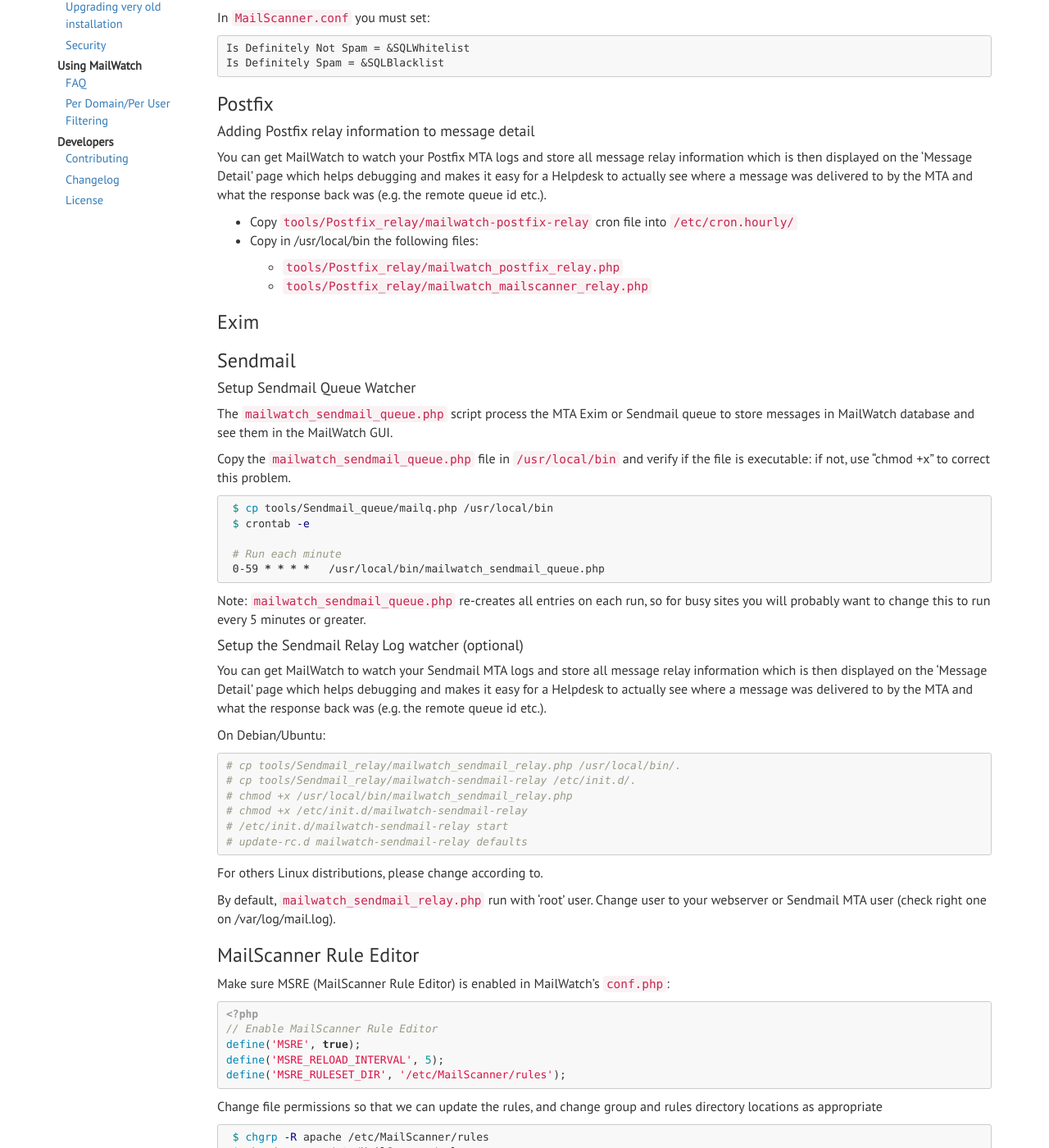
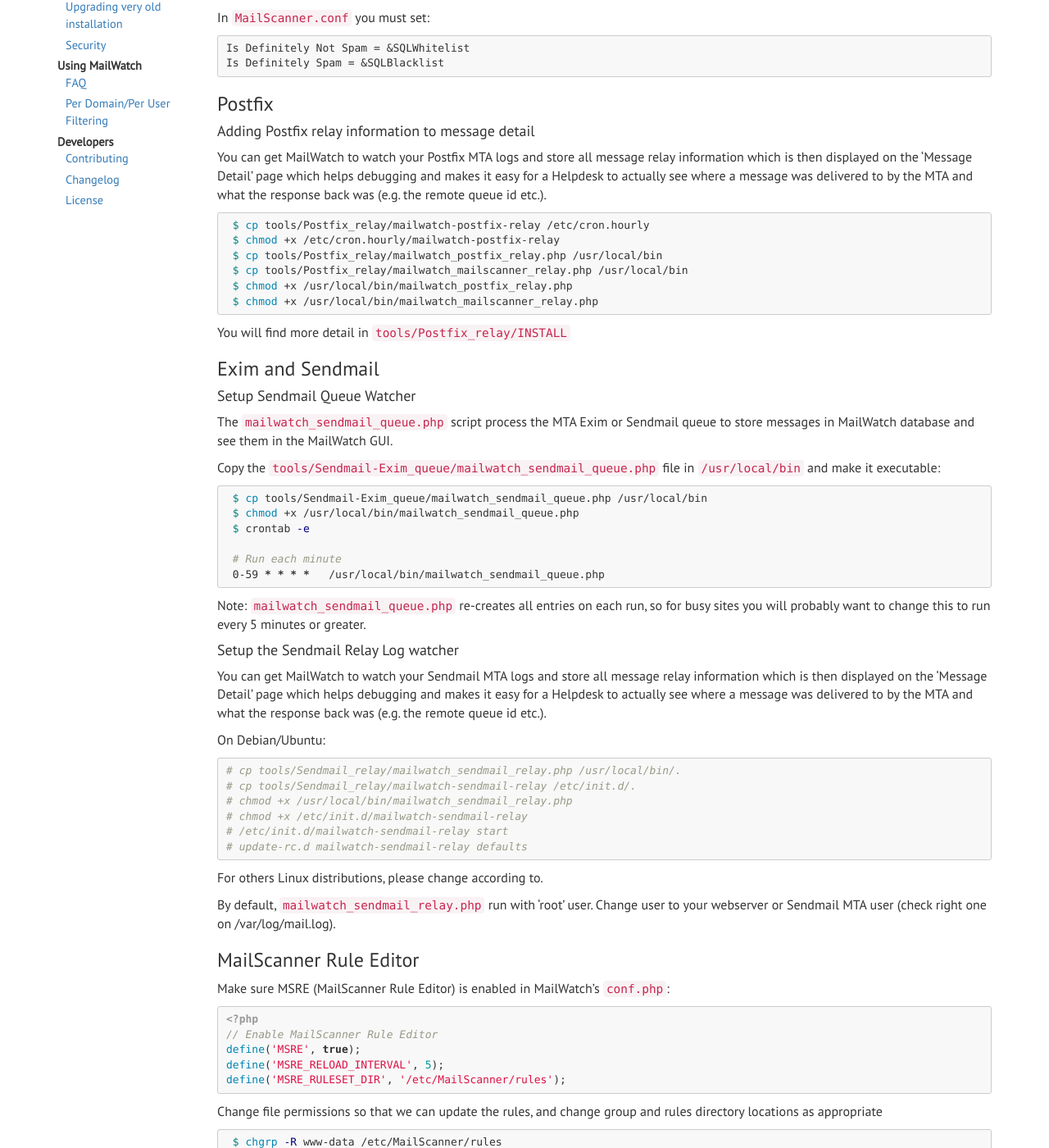
Before and after one commit to mailwatch/mailwatch-docs, a Jekyll site: the page built from _posts/2017-03-23-optional-setup.md, in a window 1280 px wide and 1400 px high, scrolled down 221 px. Shown: the whole window at 82% size. Built offline with Jekyll 4.4.1, drawn with Linux system fonts in a browser that asks for light colours; nearby versions of some CDN libraries; some of the changed text lies outside the part shown.

Commit message:
Update optional setup

````diff
--- a/_posts/2017-03-23-optional-setup.md
+++ b/_posts/2017-03-23-optional-setup.md
@@ -25,26 +25,28 @@ Is Definitely Spam = &SQLBlacklist
 
 You can get MailWatch to watch your Postfix MTA logs and store all message relay information which is then displayed on the 'Message Detail' page which helps debugging and makes it easy for a Helpdesk to actually see where a message was delivered to by the MTA and what the response back was (e.g. the remote queue id etc.).
 
-* Copy `tools/Postfix_relay/mailwatch-postfix-relay` cron file into `/etc/cron.hourly/`
-* Copy in /usr/local/bin the following files:
+```shell
+ $ cp tools/Postfix_relay/mailwatch-postfix-relay /etc/cron.hourly
+ $ chmod +x /etc/cron.hourly/mailwatch-postfix-relay
+ $ cp tools/Postfix_relay/mailwatch_postfix_relay.php /usr/local/bin
+ $ cp tools/Postfix_relay/mailwatch_mailscanner_relay.php /usr/local/bin
+ $ chmod +x /usr/local/bin/mailwatch_postfix_relay.php
+ $ chmod +x /usr/local/bin/mailwatch_mailscanner_relay.php
+```
 
-  - `tools/Postfix_relay/mailwatch_postfix_relay.php`
-  - `tools/Postfix_relay/mailwatch_mailscanner_relay.php`
+You will find more detail in `tools/Postfix_relay/INSTALL`
 
-
-### Exim
-
-
-### Sendmail
+### Exim and Sendmail
 
 #### Setup Sendmail Queue Watcher
 
 The `mailwatch_sendmail_queue.php` script process the MTA Exim or Sendmail queue to store messages in MailWatch database and see them in the MailWatch GUI.
 
-Copy the `mailwatch_sendmail_queue.php` file in `/usr/local/bin` and verify if the file is executable: if not, use "chmod +x" to correct this problem.
+Copy the `tools/Sendmail-Exim_queue/mailwatch_sendmail_queue.php` file in `/usr/local/bin` and make it executable:
 
 ```shell
- $ cp tools/Sendmail_queue/mailq.php /usr/local/bin
+ $ cp tools/Sendmail-Exim_queue/mailwatch_sendmail_queue.php /usr/local/bin
+ $ chmod +x /usr/local/bin/mailwatch_sendmail_queue.php
  $ crontab -e
 
  # Run each minute
@@ -53,11 +55,12 @@ Copy the `mailwatch_sendmail_queue.php` file in `/usr/local/bin` and verify if t
 
 Note: `mailwatch_sendmail_queue.php` re-creates all entries on each run, so for busy sites you will probably want to change this to run every 5 minutes or greater.
 
-#### Setup the Sendmail Relay Log watcher (optional)
+#### Setup the Sendmail Relay Log watcher
 
 You can get MailWatch to watch your Sendmail MTA logs and store all message relay information which is then displayed on the 'Message Detail' page which helps debugging and makes it easy for a Helpdesk to actually see where a message was delivered to by the MTA and what the response back was (e.g. the remote queue id etc.).
 
 On Debian/Ubuntu:
+
 ```shell
 # cp tools/Sendmail_relay/mailwatch_sendmail_relay.php /usr/local/bin/.
 # cp tools/Sendmail_relay/mailwatch-sendmail-relay /etc/init.d/.
@@ -66,10 +69,10 @@ On Debian/Ubuntu:
 # /etc/init.d/mailwatch-sendmail-relay start
 # update-rc.d mailwatch-sendmail-relay defaults
 ```
+
 For others Linux distributions, please change according to.
 
 By default, `mailwatch_sendmail_relay.php` run with 'root' user. Change user to your webserver or Sendmail MTA user (check right one on /var/log/mail.log).
-
 
 ### MailScanner Rule Editor
 Make sure MSRE (MailScanner Rule Editor) is enabled in MailWatch's `conf.php`:
@@ -85,7 +88,7 @@ define('MSRE_RULESET_DIR', '/etc/MailScanner/rules');
 Change file permissions so that we can update the rules, and change group and rules directory locations as appropriate
 
 ```shell
- $ chgrp -R apache /etc/MailScanner/rules
+ $ chgrp -R www-data /etc/MailScanner/rules
  $ chmod g+rwxs /etc/MailScanner/rules
  $ chmod g+rw /etc/MailScanner/rules/*.rules
 ```
@@ -124,5 +127,4 @@ define('LDAP_BIND_SUFFIX', ',dc=example,dc=com');
 ### Web interface skinning
 
 From 1.2.1 it is possible to add `skin.css` file to `/opt/mailwatch/mailscanner` directory with your custom css rules.
-
 This file will not be overwritten by git upgrade, but remember to back it up if upgrading with zip method.
````
